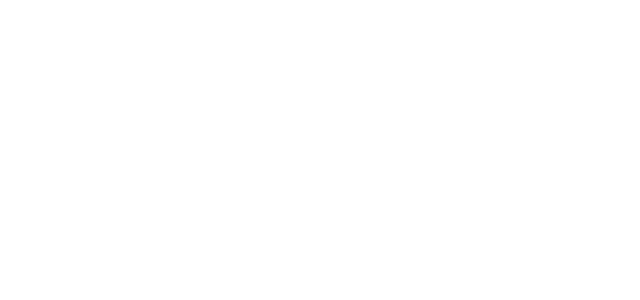
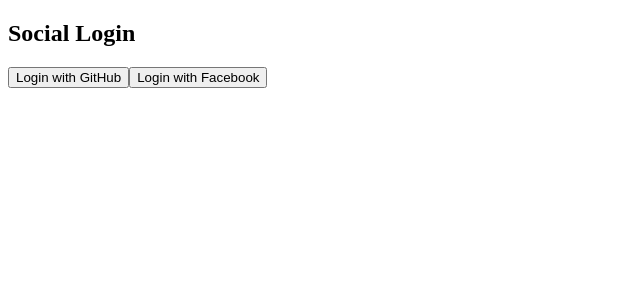
Before and after one commit to Marktawa/social-auth-strapi-nuxt, a Nuxt app in the folder frontend/: page /login in a window 1280 px wide. Before the commit this address had no page. Shown: the top 300 px of the page, without its empty margins (0-640 px from the left). Built offline with nearby package versions, Linux system fonts and the light colour scheme.

Commit message:
Login Page

```diff
--- /dev/null
+++ b/frontend/pages/login.vue
@@ -0,0 +1,13 @@
+<template>
+  <div>
+    <h2>Social Login</h2>
+    <div>
+      <a href="http://localhost:1337/api/connect/github">
+        <button>Login with GitHub</button>
+      </a>
+      <a href="http://localhost:1337/api/connect/facebook">
+        <button>Login with Facebook</button>
+      </a>
+    </div>
+  </div>
+</template>
```
